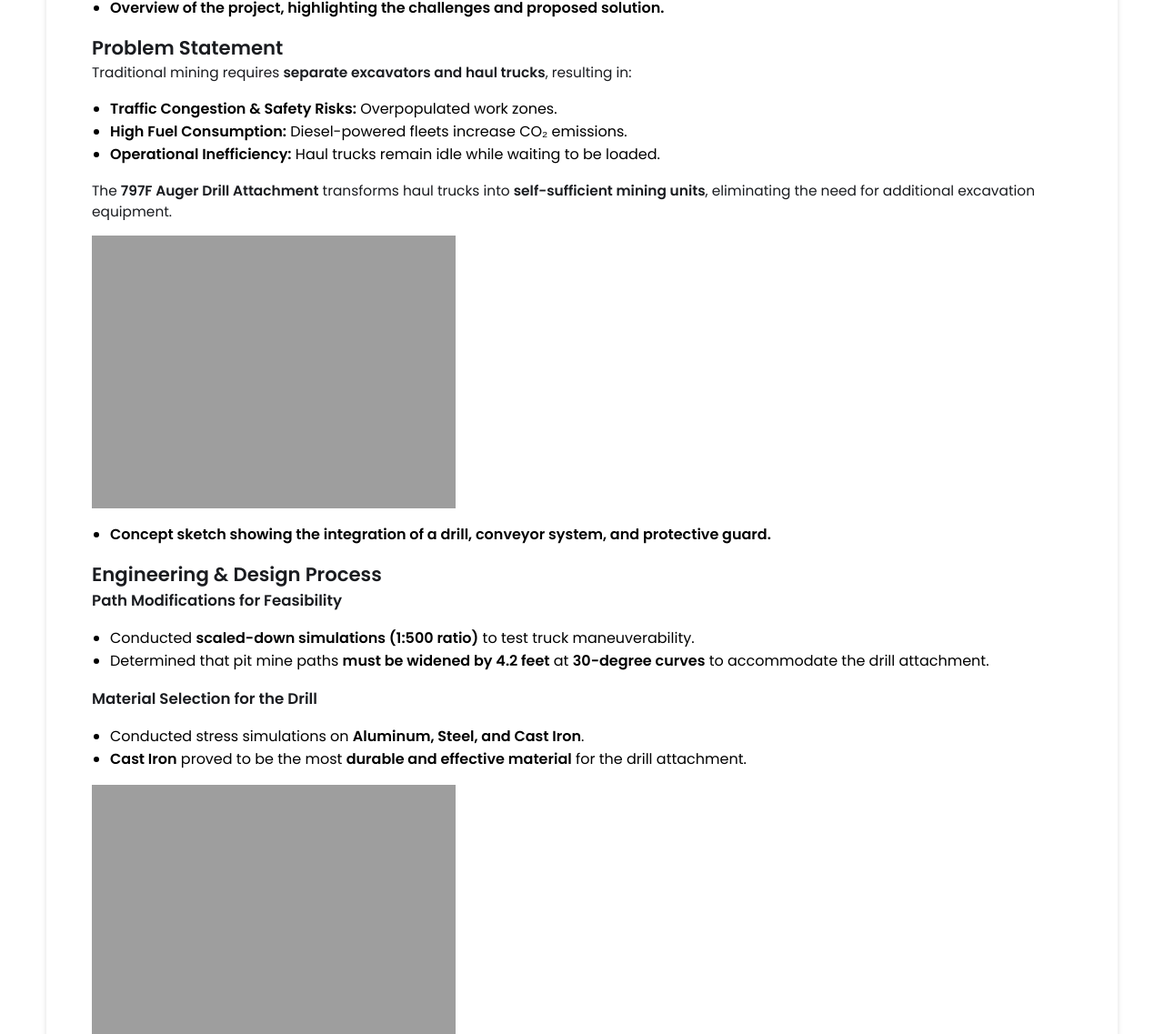
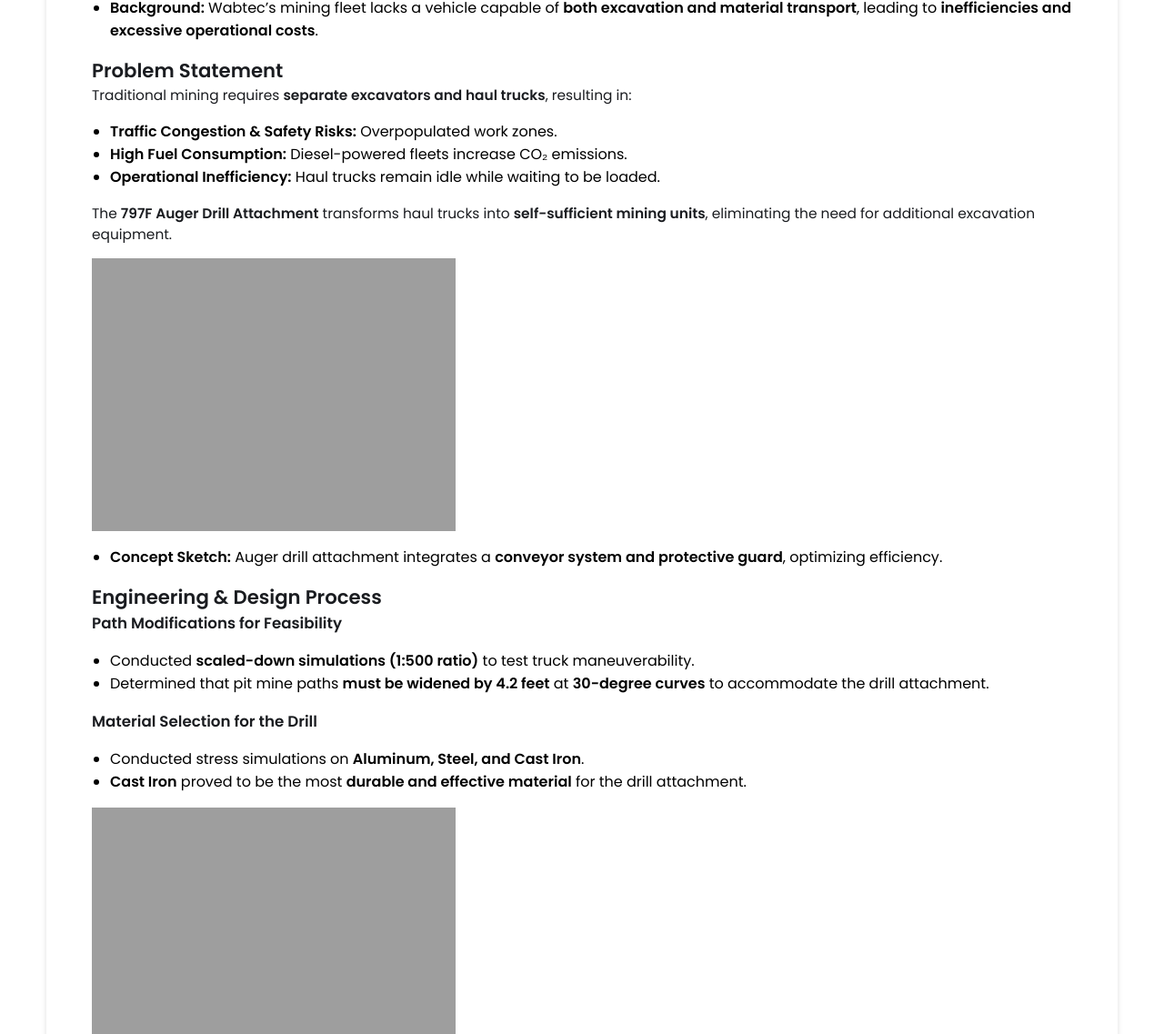
Before and after one commit to JavaJaiden/JavaJaiden.github.io, a Jekyll site: the page built from _projects/Auger/index.md, in a window 1280 px wide and 1400 px high, scrolled down 918 px. Shown: the part 263-1400 px from the top of the window at 91% size. Built offline with Jekyll 4.4.1, drawn with Linux system fonts in a browser that asks for light colours.

Commit message:
Update index.md

```diff
--- a/_projects/Auger/index.md
+++ b/_projects/Auger/index.md
@@ -16,8 +16,8 @@
 # Project Overview
 Led a **company-sponsored project** through **Penn State University** in collaboration with **Wabtec Corporation** to design and prototype an **Auger Drill Attachment** for **Caterpillar 797F mining trucks**. This innovation **combines excavation and hauling into a single vehicle**, improving **efficiency, safety, and sustainability** in open-pit mining.
 
-{% include image-gallery.html images="Project_4_poster.jpg" height="400" %}
-- **Overview of the project, highlighting the challenges and proposed solution.**
+{% include image-gallery.html images="Auger.jpg" height="400" %}
+- **Background:** Wabtec's mining fleet lacks a vehicle capable of **both excavation and material transport**, leading to **inefficiencies and excessive operational costs**.
 
 ## Problem Statement
 Traditional mining requires **separate excavators and haul trucks**, resulting in:
@@ -27,8 +27,8 @@
 
 The **797F Auger Drill Attachment** transforms haul trucks into **self-sufficient mining units**, eliminating the need for additional excavation equipment.
 
-{% include image-gallery.html images="Project_4_poster (1).jpg" height="400" %}
-- **Concept sketch showing the integration of a drill, conveyor system, and protective guard.**
+{% include image-gallery.html images="Auger(1).jpg" height="400" %}
+- **Concept Sketch:** Auger drill attachment integrates a **conveyor system and protective guard**, optimizing efficiency.
 
 ## Engineering & Design Process
 ### **Path Modifications for Feasibility**
@@ -39,7 +39,7 @@
 - Conducted stress simulations on **Aluminum, Steel, and Cast Iron**.
 - **Cast Iron** proved to be the most **durable and effective material** for the drill attachment.
 
-{% include image-gallery.html images="Project_4_poster (2).jpg" height="400" %}
+{% include image-gallery.html images="Auger(2).jpg" height="400" %}
 - **Analysis of different materials, confirming Cast Iron as the best option.**
 
 ## Final Design & Prototype
@@ -48,7 +48,7 @@
 - **Drill Guard:** Prevents debris loss.
 - **Conveyor System:** Transports mined material to the truck’s canopy.
 
-{% include image-gallery.html images="Project_4_poster (3).jpg" height="400" %}
+{% include image-gallery.html images="Auger(3).jpg" height="400" %}
 - **Final Prototype:** Fully functional auger drill attachment, making the **797F independent during the mining process**.
 
 ## Impact & Future Applications
```
